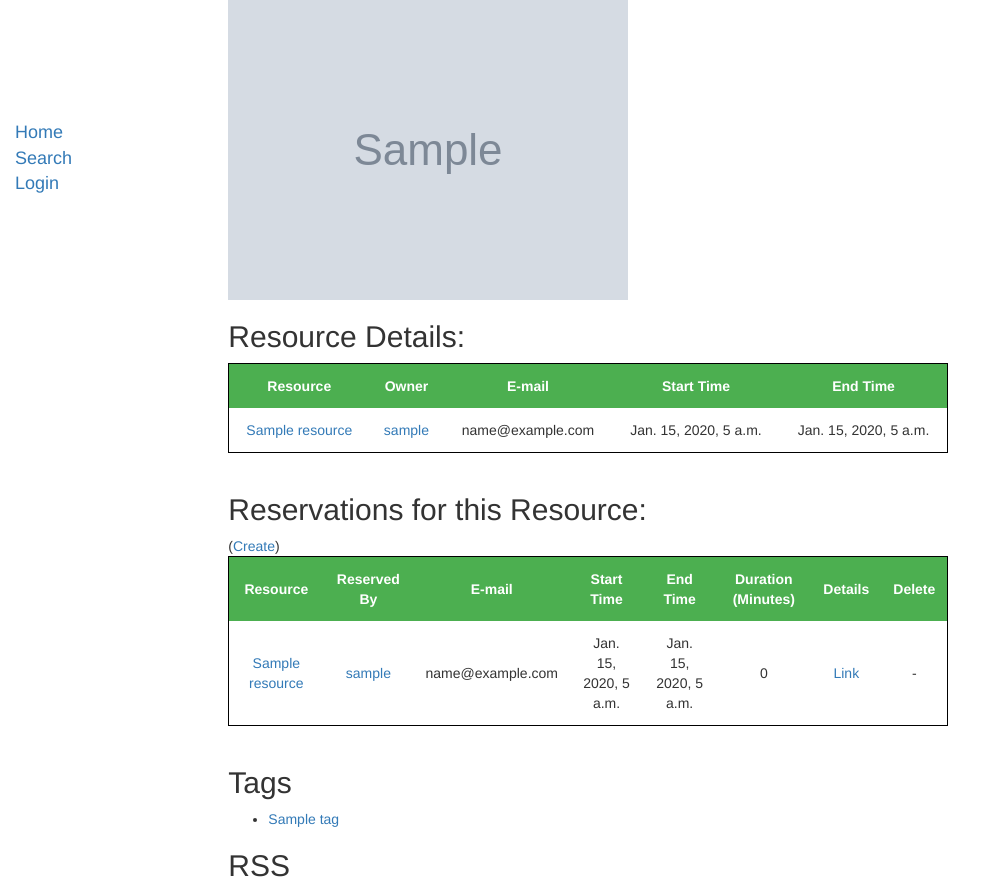
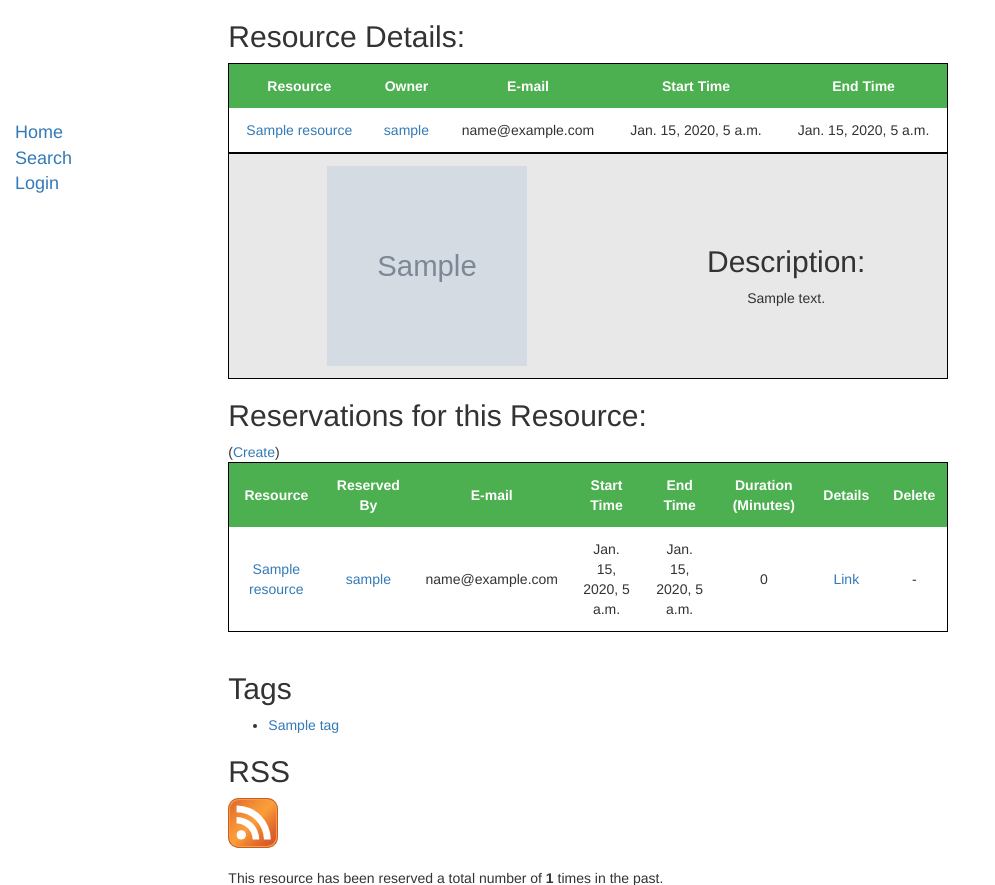
Before and after one commit to jw3877/final, a Django app: page /resource/1/ in a window 1280 px wide. Shown: the top 885 px of the page, without its empty margins (0-995 px from the left). Run offline with Django 3.2, Linux system fonts and the light colour scheme; tables that the repository leaves empty hold one stand-in row (values such as "Sample post"); grey boxes marked "Sample" are stand-in pictures; parts of the project's set-up code (start-up, migrations or seed data) failed here and were passed over; some libraries are stand-ins or nearby versions.

Commit message:
added optional resource description

```diff
--- a/final/static/css/styles.css
+++ b/final/static/css/styles.css
@@ -26,3 +26,8 @@ tr:nth-child(odd) {background-color: #E8E8E8}
   height:50px;
   width:50px;
 }
+
+.resimage {
+  width:200px;
+  height:200px;
+}
--- a/reservation/forms.py
+++ b/reservation/forms.py
@@ -15,7 +15,7 @@ from django.utils import timezone
 class ResourceForm(ModelForm):
   class Meta:
     model = Resource
-    fields = ['name', 'start_time', 'end_time', 'image']
+    fields = ['name', 'start_time', 'end_time', 'image', 'description']
 
 #
 # ResourceTagForm
--- a/reservation/models.py
+++ b/reservation/models.py
@@ -16,6 +16,9 @@ class Resource(models.Model):
   # availability hours (will be any two times within the same day, e.g. 9am - 5pm)
   start_time = models.DateTimeField('available start time')
   end_time = models.DateTimeField('availabile end time')
+
+  # max_length not enforced in db, only in Textarea widget of form field
+  description = models.TextField('description', max_length=300, blank=True)
 
   def __str__(self):
     return self.name
--- a/reservation/templates/reservation/resource.html
+++ b/reservation/templates/reservation/resource.html
@@ -1,13 +1,26 @@
 {% extends "base_generic.html" %}
 {% load static %}
 {% block content %}
-<img src="{{resource.image.url}}"></img>
+
 <h2>Resource Details:</h2>
 {% if resource.owner == user %}
 (<a href="{% url 'editResource' resource.id %}">Edit</a>)
 {% endif %}
 {% include "reservation/snippet/resource_highlight.html" %}
-<br>
+
+<table>
+<tr>
+<td><img src="{{resource.image.url}}" class="resimage"></img></td>
+<td>
+<h2>Description:</h2>
+{% if resource.description %}
+{{resource.description}}
+{% else %}
+No description provided.
+{% endif %}
+</td>
+</tr>
+</table>
 
 <h2>Reservations for this Resource:</h2>
   {% if not resource.expired %}
```
Also changed, not shown: reservation/migrations/0011_resource_description.py (added), reservation/migrations/0012_auto_20170511_1131.py (added).
